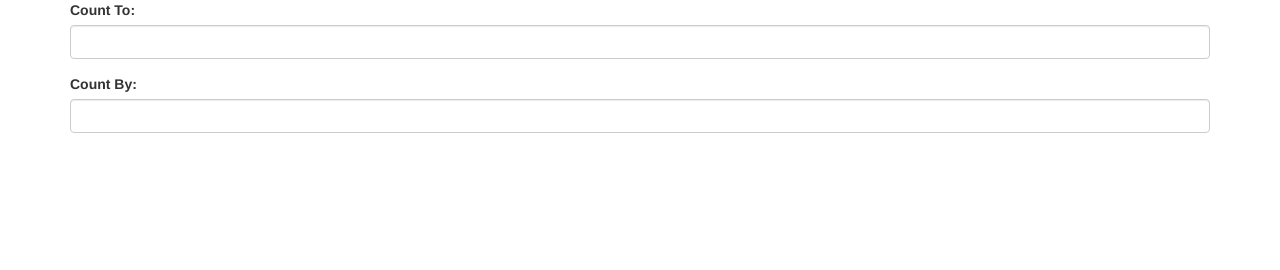
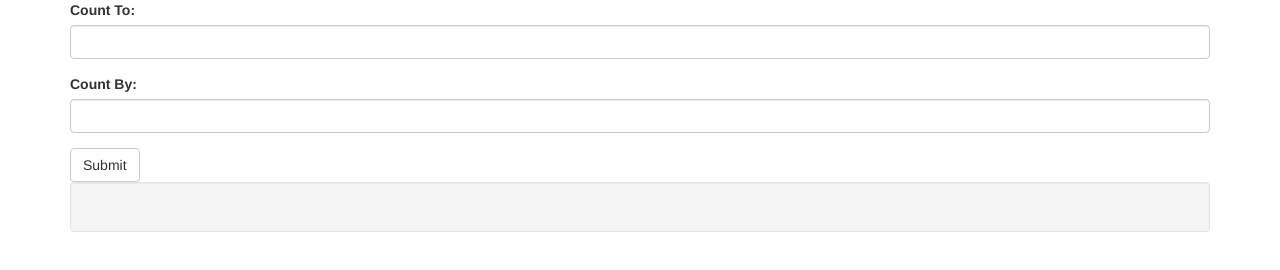
Before and after one commit to kailinishihira/countupby, a plain HTML site: page index.html in a window 1280 px wide. Drawn offline with Linux system fonts and the light colour scheme.

Commit message:
Add results div.

```diff
--- a/index.html
+++ b/index.html
@@ -19,8 +19,16 @@
           <label for="countBy">Count By:</label>
           <input id="countBy" class="form-control" type="number">
         </div>
+        <button type="submit" class="btn btn-default">Submit</button>
+      </form>
+      <div id="results">
+        <div class="well">
+          <ul>
 
-      </form>
+          </ul>
+        </div>
+      </div>
+
     </div>
   </body>
 </html>
```
